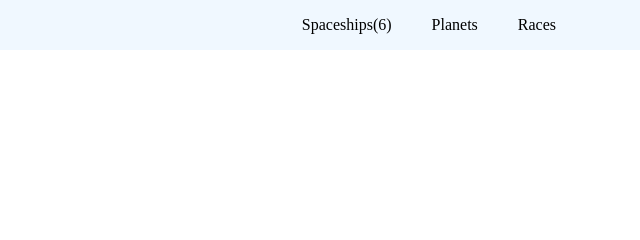
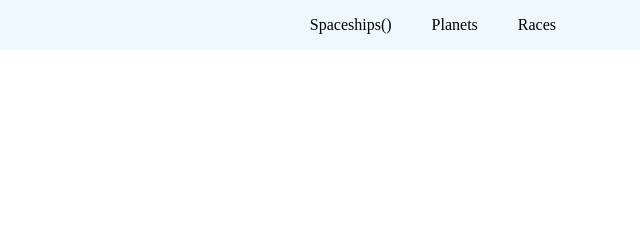
Before and after one commit to mwanawabangona/js-capstone, a website built with webpack: page src/index.html in a window 1280 px wide. Shown: the top 240 px of the page, 640-1280 px from the left. Built offline with nearby package versions, Linux system fonts and the light colour scheme; no server answers.

Commit message:
Update Html

```diff
--- a/src/index.html
+++ b/src/index.html
@@ -18,7 +18,7 @@
             <div class="logo">LOGO</div>
             <nav class="nav-bar">
                 <ul class="nav-list">
-                    <li class="nav-list-item"> Spaceships(6)</li>
+                    <li class="nav-list-item">Spaceships(<span id="count-com"></span>)</li>
                     <li class="nav-list-item">Planets</li>
                     <li class="nav-list-item">Races</li>
                 </ul>
```
